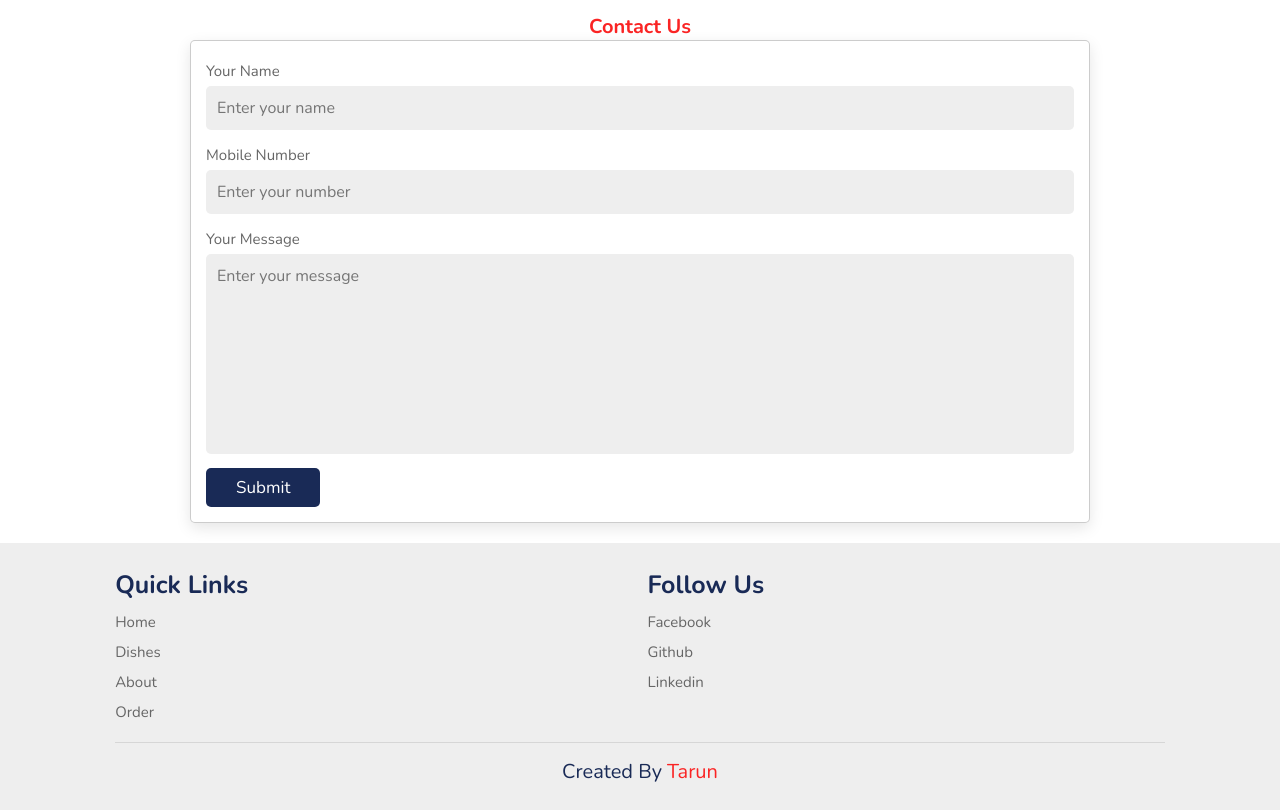
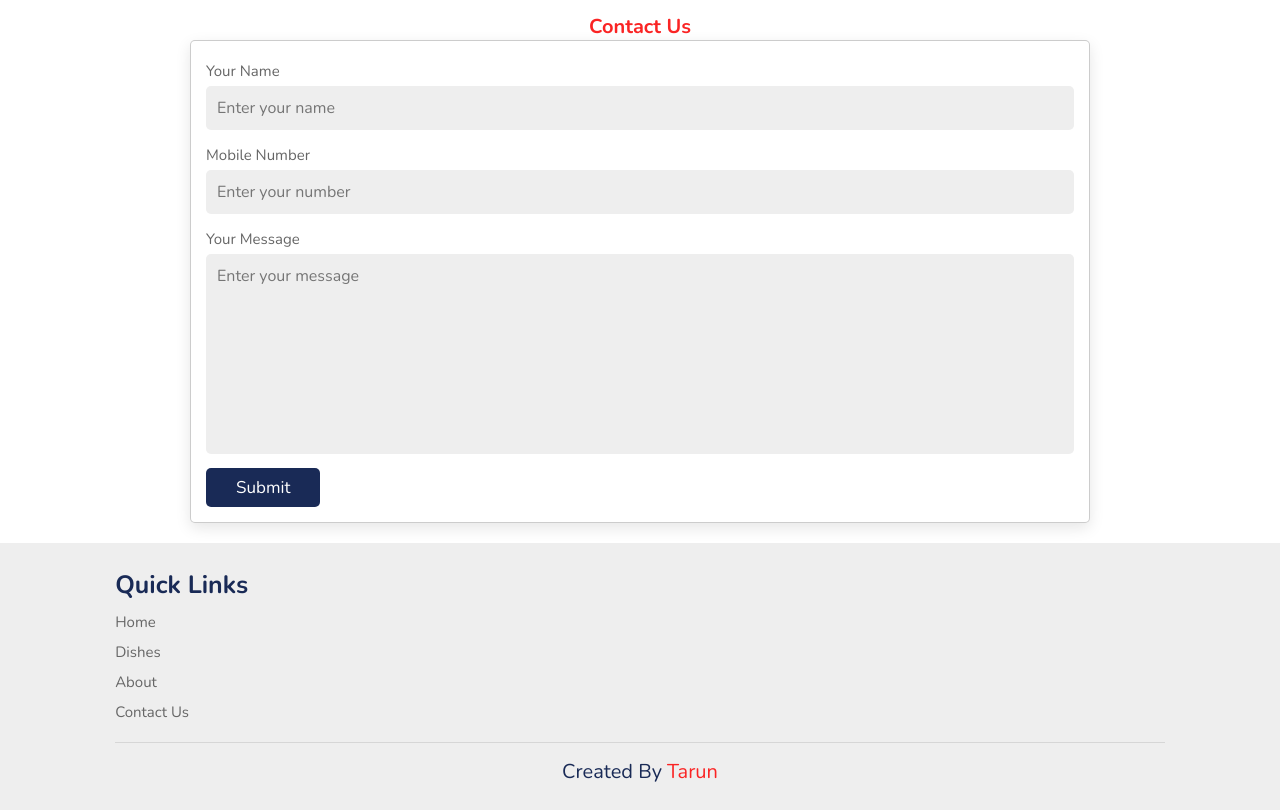
Before and after one commit to Tarun0951/Food, a plain HTML site: page Frontend/public/index.html in a window 1280 px wide. Shown: the part 2227-3037 px from the top of the page. Drawn offline with nearby package versions, Linux system fonts and the light colour scheme.

Commit message:
Update index.html

```diff
--- a/Frontend/public/index.html
+++ b/Frontend/public/index.html
@@ -205,14 +205,9 @@
             <a href="#home">home</a>
             <a href="#dishes">dishes</a>
             <a href="#about">about</a>
-            <a href="#order">order</a>
+            <a href="#contact">Contact Us</a>
         </div>
-        <div class="box">
-            <h3>follow us</h3>
-            <a href="https://www.facebook.com/profile.php?id=100006540690109"target="_blank">Facebook</a>
-            <a href="https://github.com/AhmedGamal710"target="_blank">Github</a>
-            <a href="https://www.linkedin.com/in/ahmed-gamal-199a161a4"target="_blank">Linkedin</a>
-        </div>
+
 
     </div>
 
```
